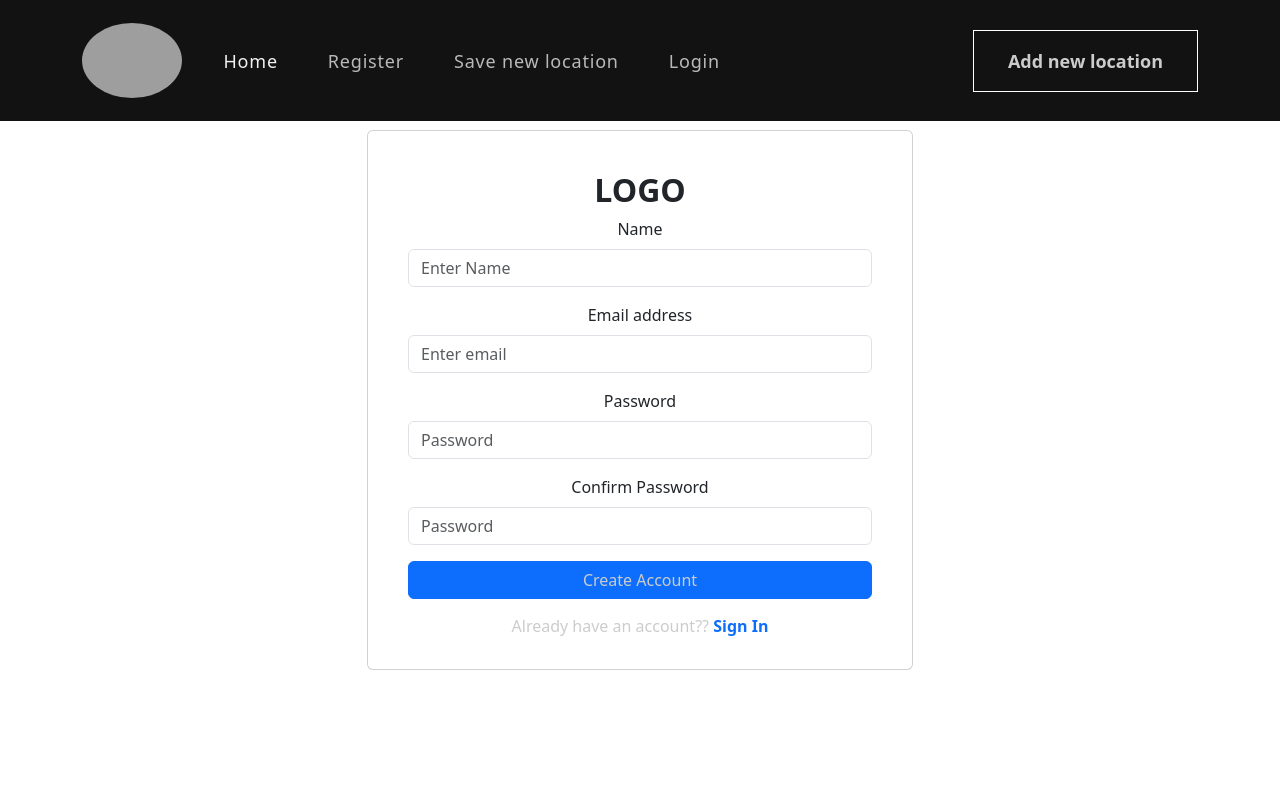
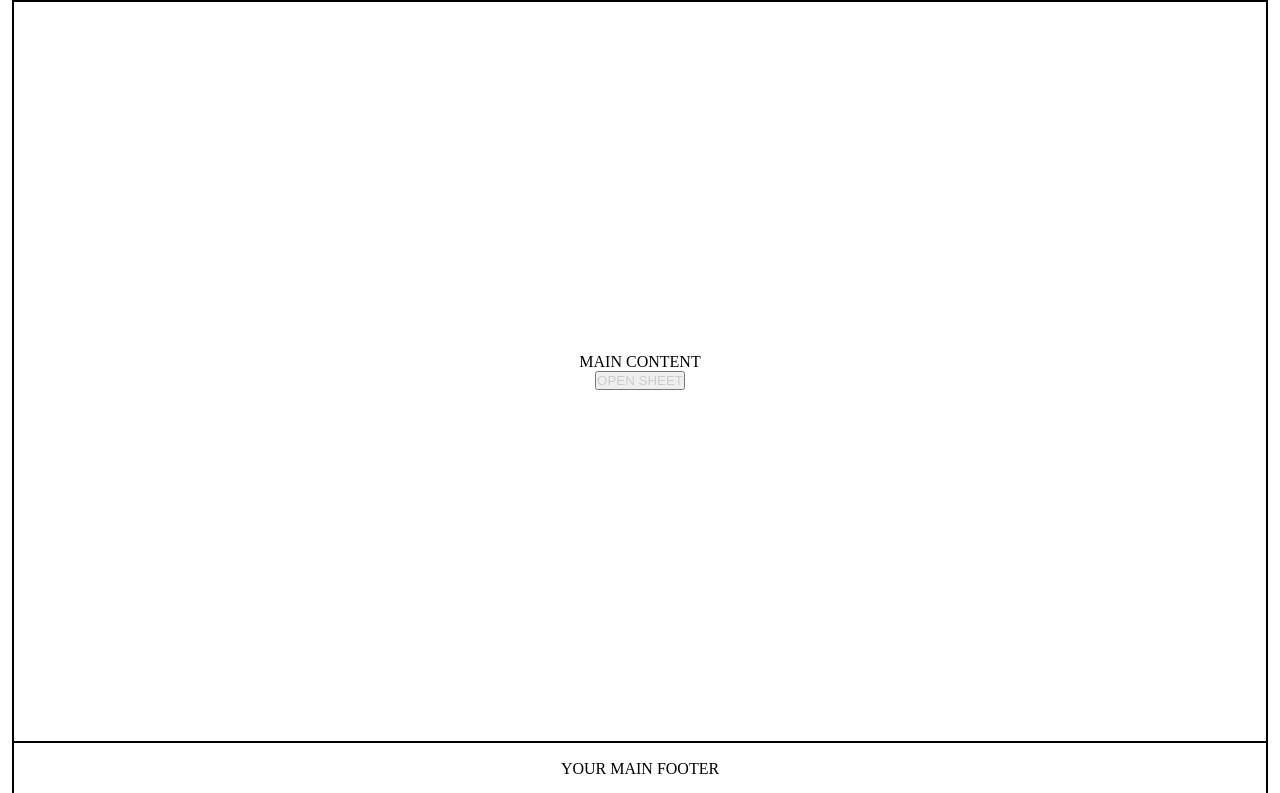
Before and after one commit to xJuanPablo/Untitled2, a React (Create React App) app in the folder client-side/: page / in a window 1280 px wide. Shown: the top 793 px of the page. Built offline with nearby package versions, Linux system fonts and the light colour scheme; grey boxes are pictures that could not be loaded.

Commit message:
added bottom sheet, still need to fix up and update

```diff
--- a/client-side/package.json
+++ b/client-side/package.json
@@ -11,6 +11,7 @@
     "react-bootstrap": "^2.8.0",
     "react-dom": "^18.2.0",
     "react-scripts": "5.0.1",
+    "react-spring-bottom-sheet": "^3.4.1",
     "web-vitals": "^2.1.4"
   },
   "scripts": {
--- a/client-side/src/App.css
+++ b/client-side/src/App.css
@@ -189,8 +189,260 @@ nav.navbar .navbar-toggler[aria-expanded="true"] .navbar-toggler-icon {
 
 
 
+/* bottom sheet css */
+:root {
+  --rsbs-handle-bg: #4b4b4b;
+  --rsbs-max-w: auto;
+  --rsbs-ml: env(safe-area-inset-left);
+  --rsbs-mr: env(safe-area-inset-right);
+  --rsbs-antigap-scale-y: 0;
+  --rsbs-backdrop-bg: rgba(0, 0, 0, 0);
+  --rsbs-bg: #171717;
+  --rsbs-backdrop-opacity: 1;
+  --rsbs-content-opacity: 1;
+  --rsbs-overlay-h: 0px;
+  --rsbs-overlay-rounded: 16px;
+  --rsbs-overlay-translate-y: 0px;
+}
 
+html {
+  display: flex;
+  justify-content: center;
+  align-items: center;
+  padding: 0;
+}
 
+body {
+  border: 1px solid black;
+  display: flex;
+  justify-content: center;
+  align-items: center;
+  margin: 0 !important;
+}
+
+.main {
+  border: 1px solid black;
+  height: calc(93vh - 3px);
+  display: flex;
+  justify-content: center;
+  align-items: center;
+  flex-direction: column;
+}
+
+.footer {
+  width: 98vw;
+  height: calc(7vh - 3px);
+  border: 1px solid black;
+  display: flex;
+  justify-content: center;
+  align-items: center;
+}
+
+.sheetHeader {
+  display: flex;
+  justify-content: center;
+  align-items: center;
+  color: white;
+  height: 10vh;
+  border: 1px solid white;
+}
+
+.sheetBody {
+  display: flex;
+  justify-content: center;
+  align-items: center;
+  color: white;
+  border: 1px solid white;
+}
+
+.sheetFooter {
+  position: absolute;
+  bottom: 1px;
+  left: calc(1vw - 1px);
+  z-index: 4;
+  width: 98vw;
+  height: calc(7vh - 3px);
+  border: 1px solid black;
+  display: flex;
+  justify-content: center;
+  align-items: center;
+  color: black;
+  background: white;
+}
+
+[data-rsbs-overlay] {
+  border-top-left-radius: var(--rsbs-overlay-rounded, 16px);
+  border-top-right-radius: var(--rsbs-overlay-rounded, 16px);
+  display: flex;
+  background: var(--rsbs-bg, #fff);
+  flex-direction: column;
+  height: var(--rsbs-overlay-h, 0px);
+  transform: translate3d(0, var(--rsbs-overlay-translate-y, 0px), 0);
+  will-change: height;
+}
+
+[data-rsbs-overlay]:focus {
+  outline: none;
+}
+
+[data-rsbs-overlay],
+[data-rsbs-root]:after {
+  max-width: var(--rsbs-max-w, auto);
+  margin-left: var(--rsbs-ml, env(safe-area-inset-left));
+  margin-right: var(--rsbs-mr, env(safe-area-inset-right));
+}
+
+[data-rsbs-overlay],
+[data-rsbs-backdrop],
+[data-rsbs-root]:after {
+  z-index: 3;
+  -ms-scroll-chaining: none;
+  overscroll-behavior: none;
+  touch-action: none;
+  position: fixed;
+  right: 0;
+  bottom: 0;
+  left: 0;
+  -webkit-user-select: none;
+  -moz-user-select: none;
+  -ms-user-select: none;
+  user-select: none;
+  -webkit-tap-highlight-color: transparent;
+  -webkit-touch-callout: none;
+}
+
+[data-rsbs-backdrop] {
+  top: 0;
+  bottom: 0;
+  background-color: var(--rsbs-backdrop-bg, rgba(0, 0, 0, 0.6));
+  will-change: opacity;
+  cursor: pointer;
+  opacity: 1;
+}
+
+[data-rsbs-is-dismissable="false"] [data-rsbs-backdrop] {
+  cursor: ns-resize;
+}
+
+[data-rsbs-root]:after {
+  content: "";
+  pointer-events: none;
+  background: var(--rsbs-bg, #fff);
+  height: 1px;
+  transform-origin: bottom;
+  transform: scale3d(1, var(--rsbs-antigap-scale-y, 0), 1);
+  will-change: transform;
+}
+
+[data-rsbs-footer],
+[data-rsbs-header] {
+  flex-shrink: 0;
+  cursor: ns-resize;
+}
+
+[data-rsbs-header] {
+  text-align: center;
+  -webkit-user-select: none;
+  -moz-user-select: none;
+  -ms-user-select: none;
+  user-select: none;
+  box-shadow: 0 1px 0 rgba(46, 59, 66, 0.125);
+  z-index: 1;
+  padding-top: calc(20px + env(safe-area-inset-top));
+  padding-bottom: 8px;
+}
+[data-rsbs-header]:before {
+  position: absolute;
+  content: "";
+  display: block;
+  width: 36px;
+  height: 4px;
+  top: calc(8px + env(safe-area-inset-top));
+  left: 50%;
+  transform: translateX(-50%);
+  border-radius: 2px;
+  background-color: var(--rsbs-handle-bg, hsla(0, 0%, 0%, 0.14));
+}
+
+@media (-webkit-min-device-pixel-ratio: 2), (min-resolution: 2dppx) {
+  [data-rsbs-header]:before {
+    transform: translateX(-50%) scaleY(0.75);
+  }
+}
+[data-rsbs-has-header="false"] [data-rsbs-header] {
+  box-shadow: none;
+  padding-top: calc(12px + env(safe-area-inset-top));
+}
+
+[data-rsbs-scroll] {
+  flex-shrink: 1;
+  flex-grow: 1;
+  -webkit-tap-highlight-color: revert;
+  -webkit-touch-callout: revert;
+  -webkit-user-select: auto;
+  -ms-user-select: auto;
+  -moz-user-select: auto;
+  user-select: auto;
+  overflow: auto;
+  -ms-scroll-chaining: none;
+  overscroll-behavior: contain;
+  -webkit-overflow-scrolling: touch;
+}
+
+[data-rsbs-scroll]:focus {
+  outline: none;
+}
+
+[data-rsbs-has-footer="false"] [data-rsbs-content] {
+  padding-bottom: env(safe-area-inset-bottom);
+}
+
+[data-rsbs-content] {
+  /* The overflow hidden is to ensure any margin on child nodes are included when the resize observer is measuring the height */
+  overflow-y: auto;
+}
+
+[data-rsbs-footer] {
+  box-shadow: 0 -1px 0 rgba(46, 59, 66, 0.125), 0 2px 0 var(--rsbs-bg, #fff);
+  overflow: hidden;
+  z-index: 1;
+}
+[data-rsbs-is-dismissable="true"] [data-rsbs-header] > *,
+[data-rsbs-is-dismissable="true"] [data-rsbs-scroll] > *,
+[data-rsbs-is-dismissable="true"] [data-rsbs-footer] > *,
+[data-rsbs-is-dismissable="false"][data-rsbs-state="opening"]
+  [data-rsbs-header]
+  > *,
+[data-rsbs-is-dismissable="false"][data-rsbs-state="closing"]
+  [data-rsbs-header]
+  > *,
+[data-rsbs-is-dismissable="false"][data-rsbs-state="opening"]
+  [data-rsbs-scroll]
+  > *,
+[data-rsbs-is-dismissable="false"][data-rsbs-state="closing"]
+  [data-rsbs-scroll]
+  > *,
+[data-rsbs-is-dismissable="false"][data-rsbs-state="opening"]
+  [data-rsbs-footer]
+  > *,
+[data-rsbs-is-dismissable="false"][data-rsbs-state="closing"]
+  [data-rsbs-footer]
+  > * {
+  opacity: 1;
+}
+
+[data-rsbs-is-dismissable="true"] [data-rsbs-backdrop],
+[data-rsbs-is-dismissable="false"][data-rsbs-state="opening"]
+  [data-rsbs-backdrop],
+[data-rsbs-is-dismissable="false"][data-rsbs-state="closing"]
+  [data-rsbs-backdrop] {
+  opacity: 1;
+}
+[data-rsbs-state="closed"],
+[data-rsbs-state="closing"] {
+  /* Allows interactions on the rest of the page before the close transition is finished */
+  pointer-events: none;
+}
 
 
 
--- a/client-side/src/App.js
+++ b/client-side/src/App.js
@@ -1,19 +1,28 @@
-//import logo from './logo.svg';
-import {NavBar} from './components/navbar';
-import { Signup } from './components/signup';
-import { Home } from './components/home';
+import { BottomSheet } from "react-spring-bottom-sheet";
+import React, { useState } from "react";
 import './App.css';
-import 'bootstrap/dist/css/bootstrap.min.css';
 
-function App() {
+export default function App() {
+  const [open, setOpen] = useState(false);
+
   return (
-    <div className="App">
-      {/* components will go here */}
-      <NavBar />
-      <Signup />
-      <Home />
-    </div>
+    <>
+      <div className="main">
+        MAIN CONTENT
+        <button onClick={() => setOpen(!open)}>
+          {open ? "CLOSE" : "OPEN"} SHEET
+        </button>
+      </div>
+      <div className="footer">YOUR MAIN FOOTER</div>
+      <BottomSheet
+        open={open}
+        onDismiss={() => setOpen(false)}
+        header={<div className="sheetHeader">SHEET HEADER</div>}
+        snapPoints={({ maxHeight }) => 0.9 * maxHeight}
+        sibling={<div className="sheetFooter">YOUR MAIN FOOTER</div>}
+      >
+        <div className="sheetBody">SHEET BODY</div>
+      </BottomSheet>
+    </>
   );
 }
-
-export default App;
--- a/client-side/src/index.js
+++ b/client-side/src/index.js
@@ -1,17 +1,12 @@
-import React from 'react';
-import ReactDOM from 'react-dom/client';
-import './index.css';
-import App from './App';
-import reportWebVitals from './reportWebVitals';
+import { StrictMode } from "react";
+import ReactDOM from "react-dom";
 
-const root = ReactDOM.createRoot(document.getElementById('root'));
-root.render(
-  <React.StrictMode>
+import App from "./App";
+
+const rootElement = document.getElementById("root");
+ReactDOM.render(
+  <StrictMode>
     <App />
-  </React.StrictMode>
+  </StrictMode>,
+  rootElement
 );
-
-// If you want to start measuring performance in your app, pass a function
-// to log results (for example: reportWebVitals(console.log))
-// or send to an analytics endpoint. Learn more: https://bit.ly/CRA-vitals
-reportWebVitals();
```
Also changed, not shown: client-side/src/components/slideup.js (+16 -0 lines), 1 other file (tests, documents, lock files or other folders).
